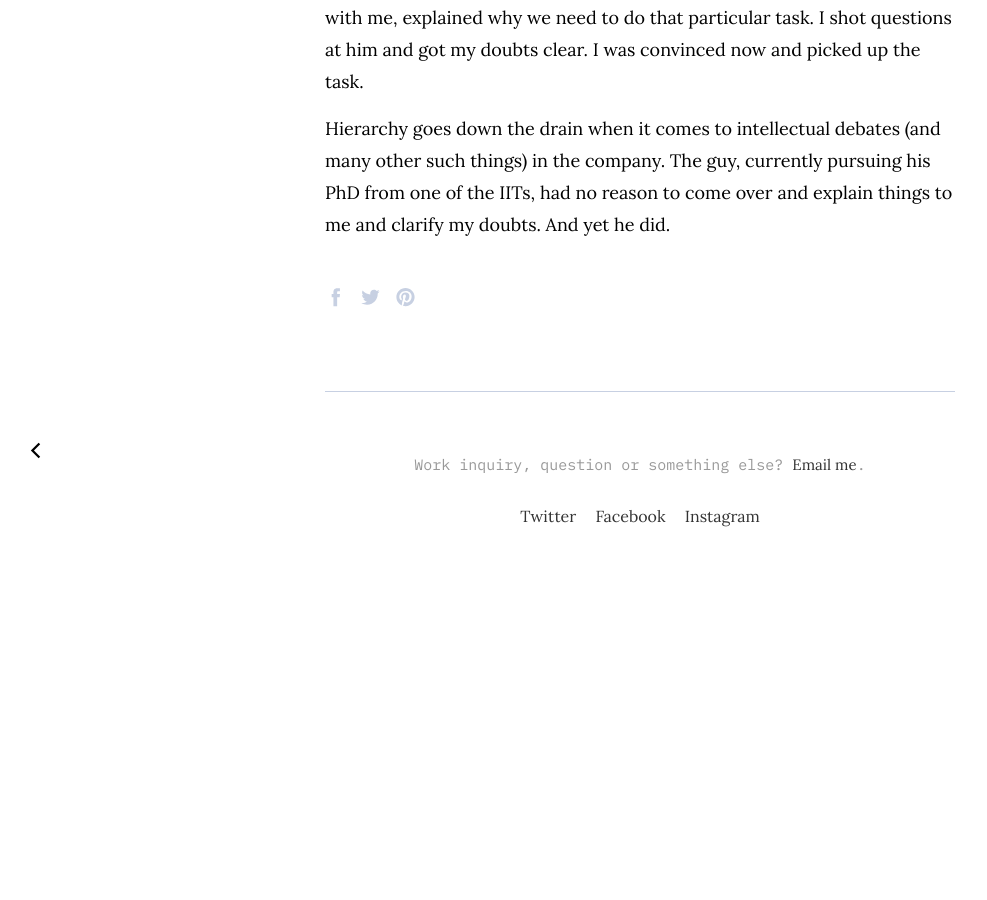
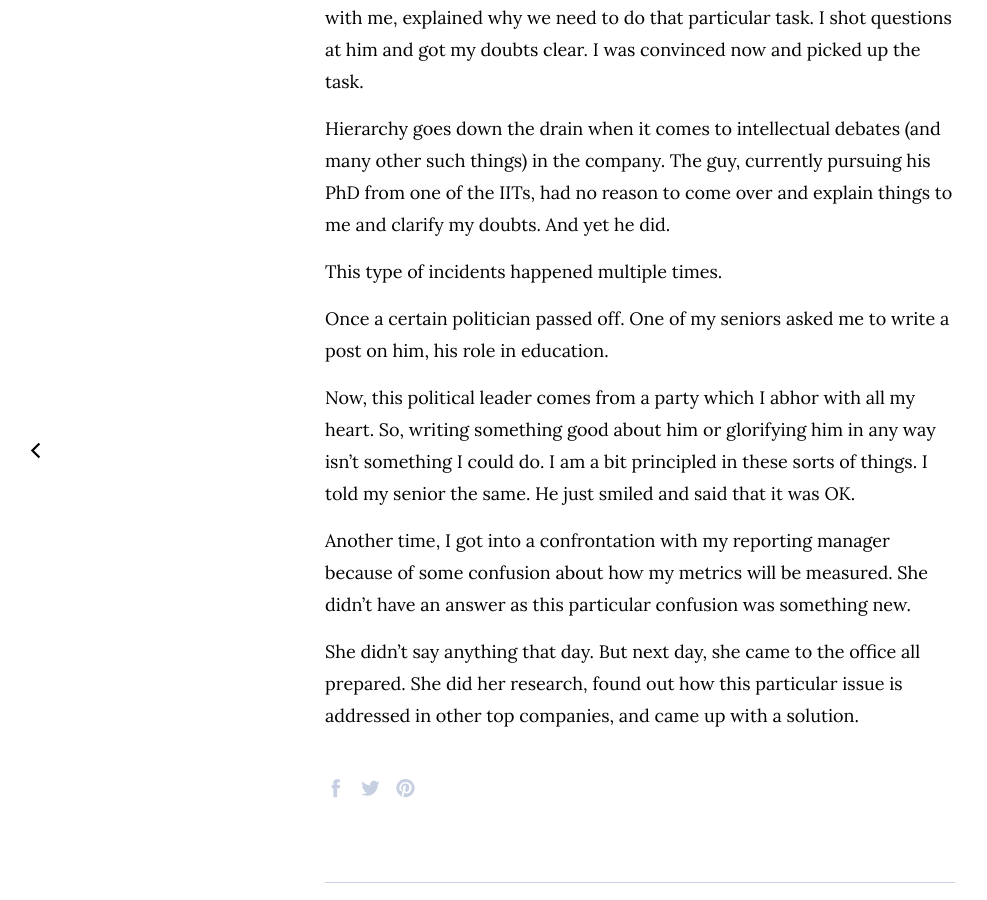
Before and after one commit to argumentativeyouth/pblog, a Jekyll site: the page built from _posts/2020-01-22-thinking.md, in a window 1280 px wide and 900 px high, scrolled down 3802 px. Shown: the whole window, without its empty margins (0-987 px from the left). Built offline with Jekyll 4.4.1, drawn with Linux system fonts in a browser that asks for light colours; before the commit the page ends 4387 px from its top, so only the background shows below that.

Commit message:
Update 2020-01-22-thinking.md

```diff
--- a/_posts/2020-01-22-thinking.md
+++ b/_posts/2020-01-22-thinking.md
@@ -73,3 +73,13 @@ Now, we are impact-driven - every task we pick up must have a measurable impact.
 Then she went to her senior and told her about it. The guy, one of the VPs of the company, could have just fired me. Instead, he came and had a chat with me, explained why we need to do that particular task. I shot questions at him and got my doubts clear. I was convinced now and picked up the task.
 
 Hierarchy goes down the drain when it comes to intellectual debates (and many other such things) in the company. The guy, currently pursuing his PhD from one of the IITs, had no reason to come over and explain things to me and clarify my doubts. And yet he did.
+
+This type of incidents happened multiple times.
+
+Once a certain politician passed off. One of my seniors asked me to write a post on him, his role in education.
+
+Now, this political leader comes from a party which I abhor with all my heart. So, writing something good about him or glorifying him in any way isn't something I could do. I am a bit principled in these sorts of things. I told my senior the same. He just smiled and said that it was OK.
+
+Another time, I got into a confrontation with my reporting manager because of some confusion about how my metrics will be measured. She didn't have an answer as this particular confusion was something new.
+
+She didn't say anything that day. But next day, she came to the office all prepared. She did her research, found out how this particular issue is addressed in other top companies, and came up with a solution.
```
